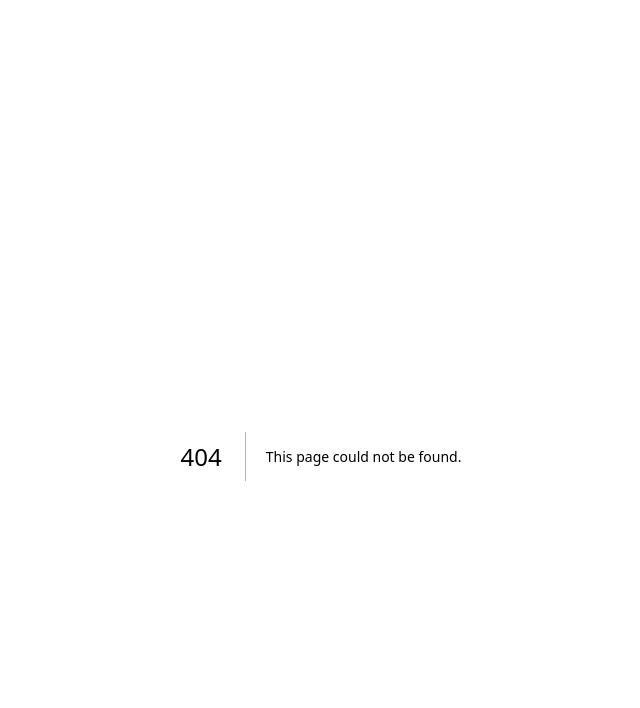
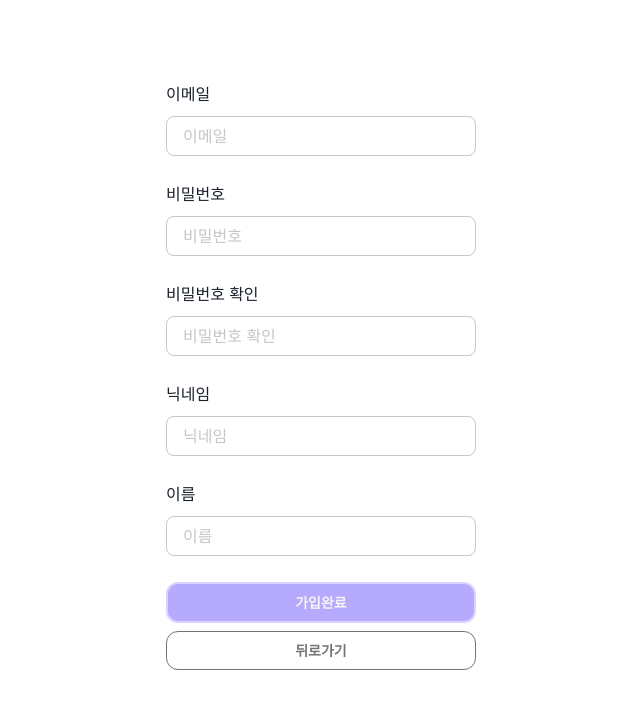
Before and after one commit to yunyami0605/nestjs_prisma_board_ex_front, a Next.js app: page /signup in a window 1280 px wide. Before the commit this address had no page. Shown: the top 708 px of the page, without its empty margins (319-959 px from the left). Built offline with nearby package versions, Linux system fonts and the light colour scheme; no server answers.

Commit message:
[Feat] 회원가입 페이지 api 연결 및 이벤트 로직 추가
1. 회원가입 페이지 api 연결 및 이벤트 로직 추가
2. 이메일 정규식 추가

```diff
--- /dev/null
+++ b/src/constants/reqExp.ts
@@ -0,0 +1,5 @@
+/**
+ * 이메일 정규식
+ */
+export const EMAIL_REGREX =
+  /^[0-9a-zA-Z]([-_.]?[0-9a-zA-Z])*@[0-9a-zA-Z]([-_.]?[0-9a-zA-Z])*.[a-zA-Z]{2,3}$/i;
--- /dev/null
+++ b/src/pages/signup/index.tsx
@@ -0,0 +1,155 @@
+import React, { useState } from "react";
+import { Center, Box, Stack, FormLabel } from "@chakra-ui/react";
+import FormInput from "@/components/common/form/FormInput";
+import PositiveButtonBar from "@/components/common/button/PositiveButtonBar";
+import DefaultButtonBar from "@/components/common/button/DefaultButtonBar";
+import { useRouter } from "next/router";
+import { usePostSignup } from "@/api/auth/mutation";
+import FormErrorLabel from "@/components/common/form/FormErrorLabel";
+import useToastShow from "@/hooks/useToast";
+import { EMAIL_REGREX } from "@/constants/reqexp";
+
+/**
+ *@description 회원가입 페이지
+ */
+function Signup() {
+  const router = useRouter();
+  const { toastShow } = useToastShow();
+
+  const initForm = {
+    email: "",
+    password: "",
+    nickname: "",
+    name: "",
+  };
+
+  const postSignup = usePostSignup();
+
+  const [errorMessage, setErrorMessage] = useState({
+    email: "",
+    password: "",
+    passwordConfirm: "",
+    nickname: "",
+    name: "",
+  });
+
+  const [form, setForm] = useState(initForm);
+  const [passwordConfirm, setPasswordConfirm] = useState("");
+
+  const onChangeForm = (formKey: keyof typeof initForm, value: string) => {
+    setForm((prev) => ({ ...prev, [formKey]: value }));
+  };
+
+  const onSignup = () => {
+    if (!EMAIL_REGREX.test(form.email)) {
+      return setErrorMessage((prev) => ({
+        ...prev,
+        email: "올바른 이메일 형식이 아닙니다.",
+      }));
+    }
+
+    postSignup
+      .mutateAsync(form)
+      .then((response) => {
+        if (response.statusCode === 201) {
+          toastShow("회원가입을 축하드립니다. 로그인 부탁드립니다.");
+          router.back();
+        }
+      })
+      .catch((error) => {
+        // signup error logic
+      });
+  };
+
+  const onChangePasswordConfirm = (value: string) => {
+    setPasswordConfirm(value);
+
+    if (value !== form.password)
+      setErrorMessage((prev) => ({
+        ...prev,
+        passwordConfirm: "비밀번호가 일치하지 않습니다.",
+      }));
+  };
+
+  return (
+    <Center h="80vh">
+      <Box w="310px">
+        <FormLabel w="100%" mb="10px">
+          이메일
+        </FormLabel>
+
+        <FormInput
+          mb="10px"
+          placeholder="이메일"
+          value={form.email}
+          onChange={(e) => onChangeForm("email", e.target.value)}
+        />
+
+        <FormErrorLabel mb="16px">{errorMessage.email}</FormErrorLabel>
+
+        <FormLabel w="100%" mb="10px">
+          비밀번호
+        </FormLabel>
+
+        <FormInput
+          mb="10px"
+          placeholder="비밀번호"
+          type="password"
+          value={form.password}
+          onChange={(e) => onChangeForm("password", e.target.value)}
+        />
+
+        <FormErrorLabel mb="16px">{errorMessage.password}</FormErrorLabel>
+
+        <FormLabel w="100%" mb="10px">
+          비밀번호 확인
+        </FormLabel>
+
+        <FormInput
+          mb="10px"
+          placeholder="비밀번호 확인"
+          type="password"
+          value={passwordConfirm}
+          onChange={(e) => onChangePasswordConfirm(e.target.value)}
+        />
+
+        <FormErrorLabel mb="16px">
+          {errorMessage.passwordConfirm}
+        </FormErrorLabel>
+
+        <FormLabel w="100%" mb="10px">
+          닉네임
+        </FormLabel>
+
+        <FormInput
+          mb="10px"
+          placeholder="닉네임"
+          value={form.nickname}
+          onChange={(e) => onChangeForm("nickname", e.target.value)}
+        />
+
+        <FormErrorLabel mb="16px">{errorMessage.nickname}</FormErrorLabel>
+
+        <FormLabel w="100%" mb="10px">
+          이름
+        </FormLabel>
+
+        <FormInput
+          mb="10px"
+          placeholder="이름"
+          value={form.name}
+          onChange={(e) => onChangeForm("name", e.target.value)}
+        />
+
+        <FormErrorLabel mb="16px">{errorMessage.name}</FormErrorLabel>
+
+        <Stack spacing={"8px"}>
+          <PositiveButtonBar name="가입완료" onClick={onSignup} />
+          <DefaultButtonBar name="뒤로가기" onClick={router.back} />
+        </Stack>
+      </Box>
+    </Center>
+  );
+}
+
+export default Signup;
```
